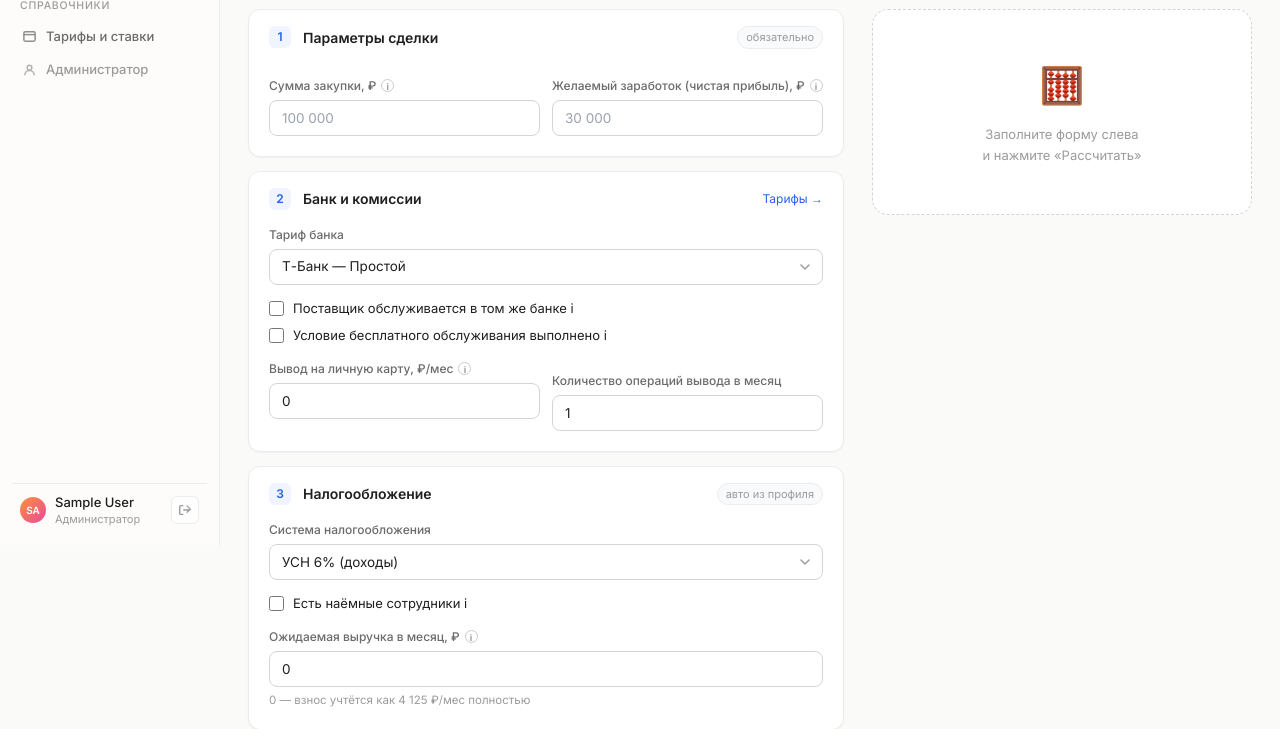
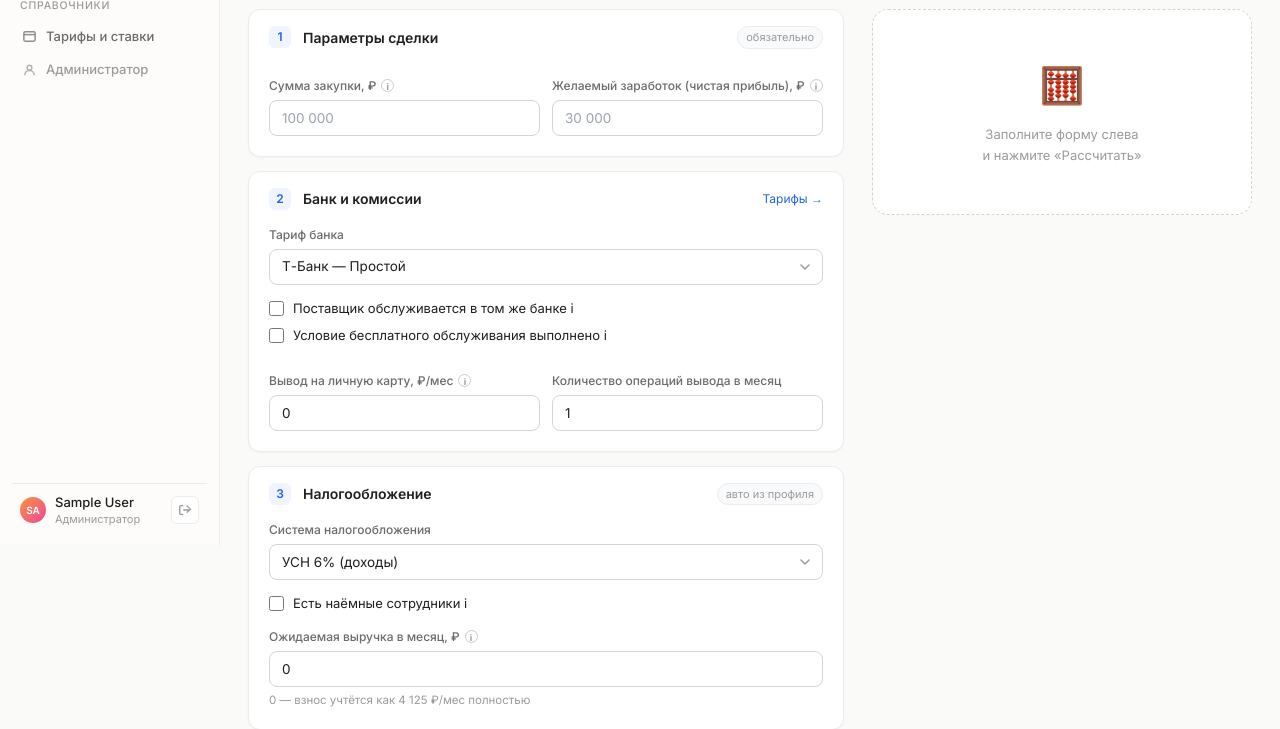
Before and after one commit to trebla-cod-pip/calc, a Django app: page /calculator/ in a window 1280 px wide. Shown: the part 255-984 px from the top of the page. Run offline with Django 5.2, Linux system fonts and the light colour scheme; the visitor is signed in with stand-in values (Sample User, id 1); data comes from the database, SQL or seed files in the repository; some libraries are stand-ins or nearby versions.

Commit message:
deploy: run server in background with nohup + pid file; fix withdrawal fields alignment
Co-Authored-By: Claude Sonnet 4.6 <noreply@anthropic.com>

```diff
--- a/templates/calculator/index.html
+++ b/templates/calculator/index.html
@@ -427,7 +427,7 @@
             </label>
           </div>
 
-          <div class="g2" style="margin-top:14px">
+          <div class="g2" style="margin-top:14px;align-items:end">
             <div class="f-row">
               <label class="f-label" for="{{ form.withdrawal_amount.id_for_label }}">
                 {{ form.withdrawal_amount.label }}
```
Also changed, not shown: 2 other files.
